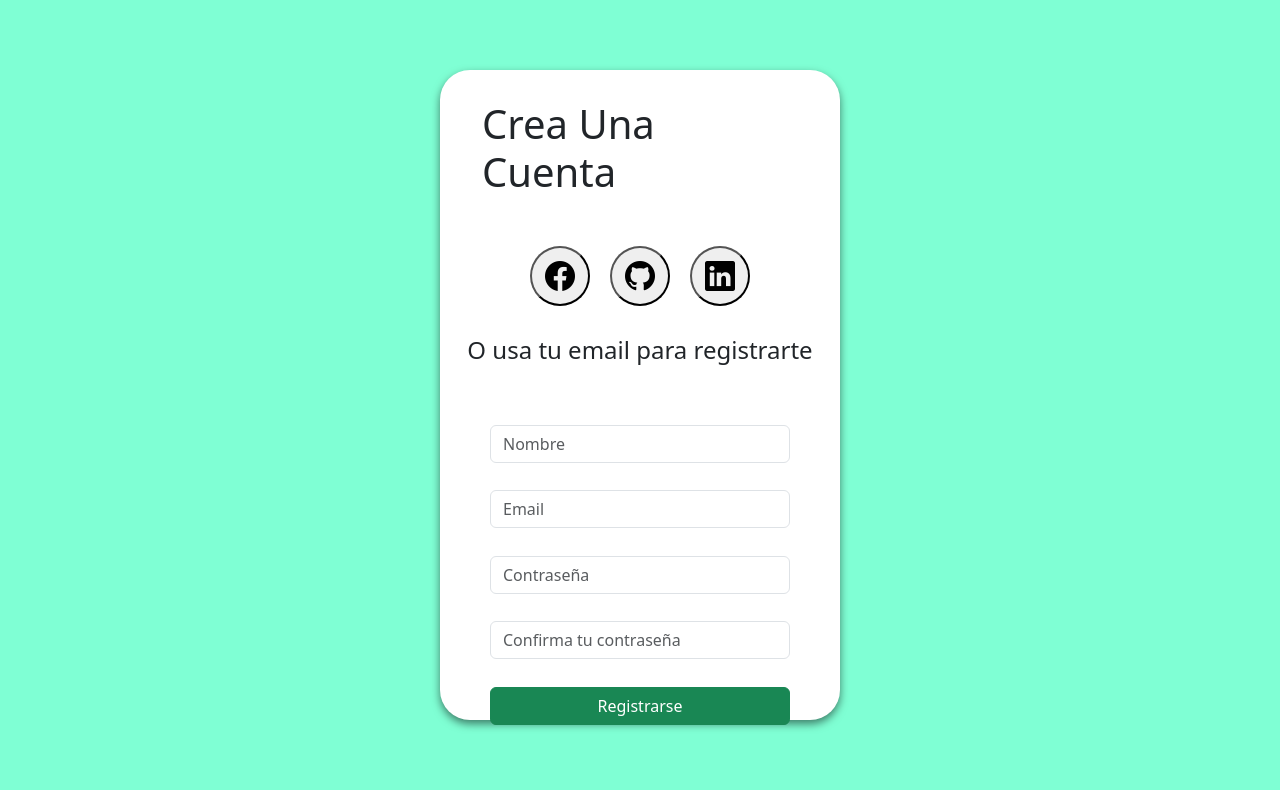
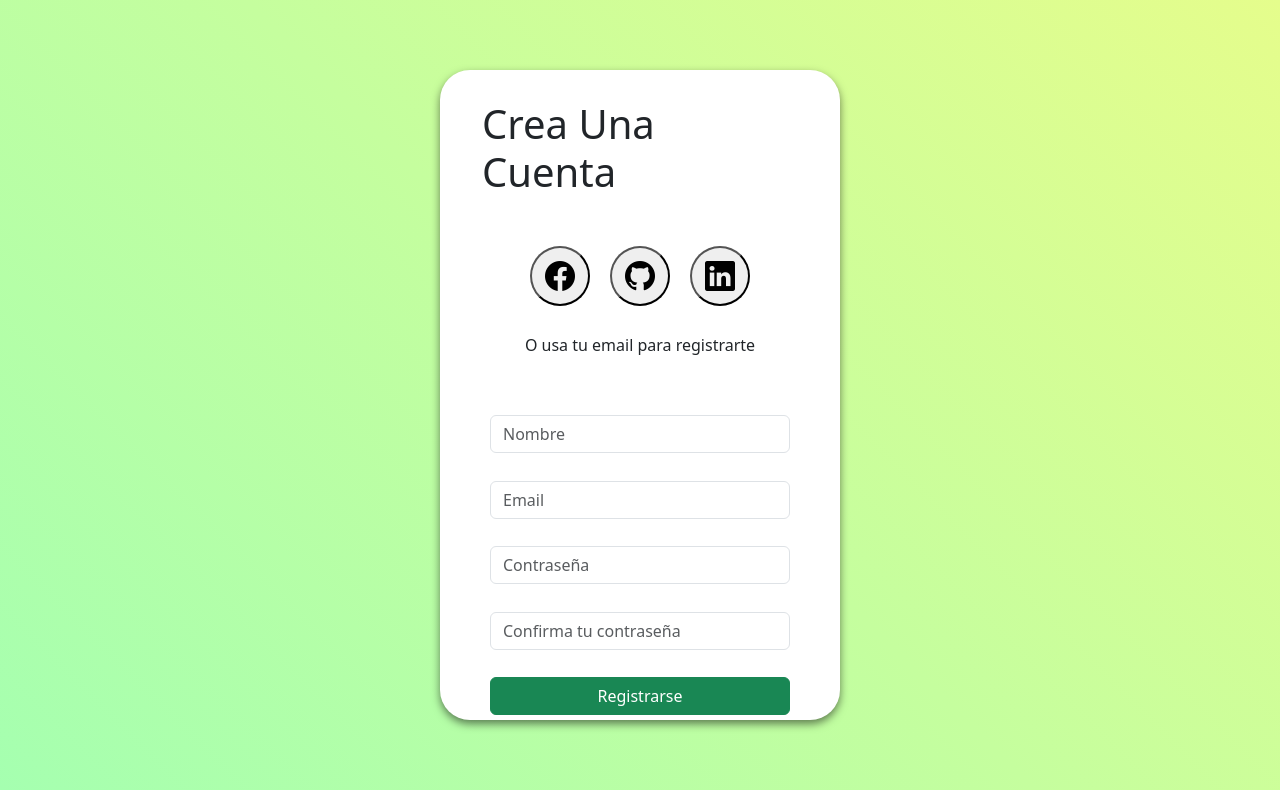
Before and after one commit to cwts007/react2, a React (Vite) app: page / in a window 1280 px wide. Built offline with nearby package versions, Linux system fonts and the light colour scheme.

Commit message:
Se cambia fondo en gradiente

```diff
--- a/src/components/Registro.jsx
+++ b/src/components/Registro.jsx
@@ -18,7 +18,7 @@ const Registro = () => {
                 <SocialButton icon="bi bi-github" />
                 <SocialButton icon="bi bi-linkedin" />
             </div>
-            <h4>O usa tu email para registrarte</h4>
+            <h6>O usa tu email para registrarte</h6>
 
             <div className='formContainer'>
                 <Formulario setAlert={setAlert} />
--- a/src/index.css
+++ b/src/index.css
@@ -3,7 +3,7 @@ body {
 }
 
 #root {
-    background-color: aquamarine;
+    background: linear-gradient(45deg, #A5FFB0 0%, #E5FD8C 100%);
 
     display: flex;
     align-items: center;
@@ -31,7 +31,7 @@ body {
     margin: 30px;
 }
 
-.container h4 {
+.container h6 {
 
     margin: 10px;
 }
```
